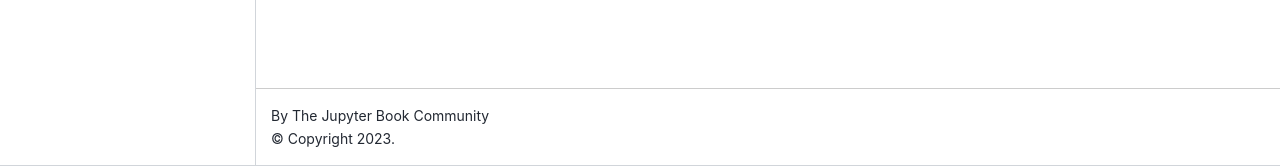
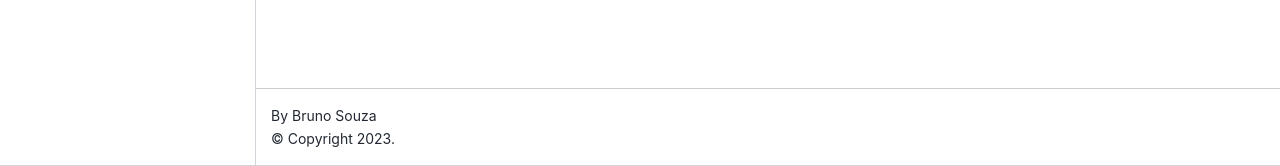
Before and after one commit to BruninSouza/Ensino-Python, a Jupyter Book: the page built from intro.md, in a window 1280 px wide. Shown: the part 734-900 px from the top of the page. Built offline with Jupyter Book 1.0.4 settings and Sphinx 7.4.7 and the Sphinx Book theme 1.1.4, drawn with Linux system fonts in a browser that asks for light colours; pages that are not in the unit, such as notebooks, are missing from menus; some of the changed lines change nothing that is shown.

Commit message:
cleanup(): removendo comentários dos códigos

```diff
--- a/_config.yml
+++ b/_config.yml
@@ -1,35 +1,26 @@
-# Book settings
-# Learn more at https://jupyterbook.org/customize/config.html
-
 repository:
-  url: https://github.com/BruninSouza/Ensino-Python  # URL do seu repositório no GitHub
-  branch: main # ou master, dependendo do nome da sua branch principal
+  url: https://github.com/BruninSouza/Ensino-Python
+  branch: main
 
 launch_buttons:
   notebook_path: "meu-livro"
-  binderhub_url: "https://mybinder.org"  # ou a URL do seu próprio BinderHub
+  binderhub_url: "https://mybinder.org"
   colab_url: "https://colab.research.google.com"
 
-title: My sample book
-author: The Jupyter Book Community
+title: Estudos Python
+author: Bruno Souza
 logo: logo.png
 
-# Force re-execution of notebooks on each build.
-# See https://jupyterbook.org/content/execute.html
 execute:
   execute_notebooks: force
 
-# Define the name of the latex output file for PDF builds
 latex:
   latex_documents:
     targetname: book.tex
 
-# Add a bibtex file so that we can create citations
 bibtex_bibfiles:
   - references.bib
 
-# Add GitHub buttons to your book
-# See https://jupyterbook.org/customize/config.html#add-a-link-to-your-repository
 html:
   use_issues_button: true
   use_repository_button: true
--- a/_toc.yml
+++ b/_toc.yml
@@ -1,6 +1,3 @@
-# Table of contents
-# Learn more at https://jupyterbook.org/customize/toc.html
-
 format: jb-book
 root: intro.md
 chapters:
```
Also changed, not shown: 1 other file.
